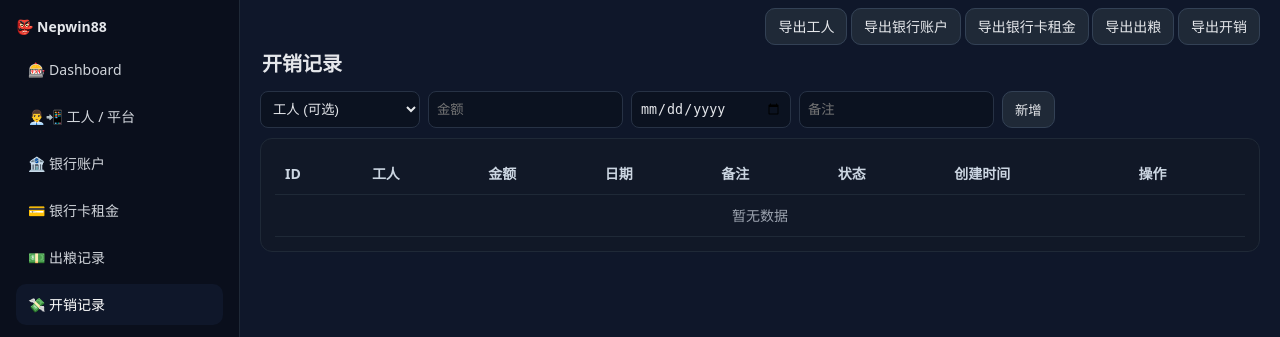
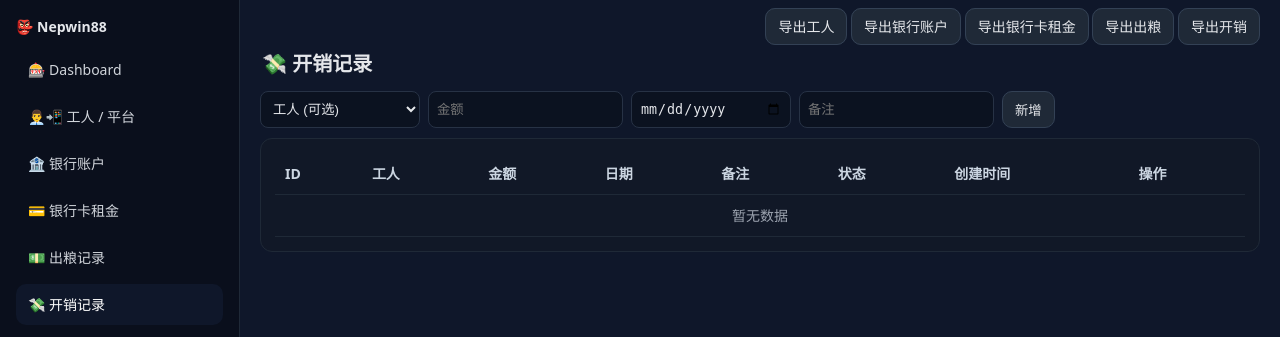
Before and after one commit to NICE188/testing1122, a Flask app: page /expenses in a window 1280 px wide. Shown: the top 337 px of the page. Run offline with Flask 3, Linux system fonts and the light colour scheme; data that the repository does not hold is empty.

Commit message:
Update expenses.html

```diff
--- a/templates/expenses.html
+++ b/templates/expenses.html
@@ -1,8 +1,7 @@
 {% extends "base.html" %}
 {% set page_title = t.expenses %}
 {% block body %}
-<h1 class="page-title">{{ t.expenses }}</h1>
-
+<h1 class="page-title"><span class="nav-emoji" aria-hidden="true">💸</span> {{ t.expenses }}</h1>
 <form class="form" method="post" action="{{ url_for('expenses_add') }}">
   <select name="worker_id">
     <option value="">{{ t.worker }} ({{ 'optional' if lang=='en' else '可选' }})</option>
```
